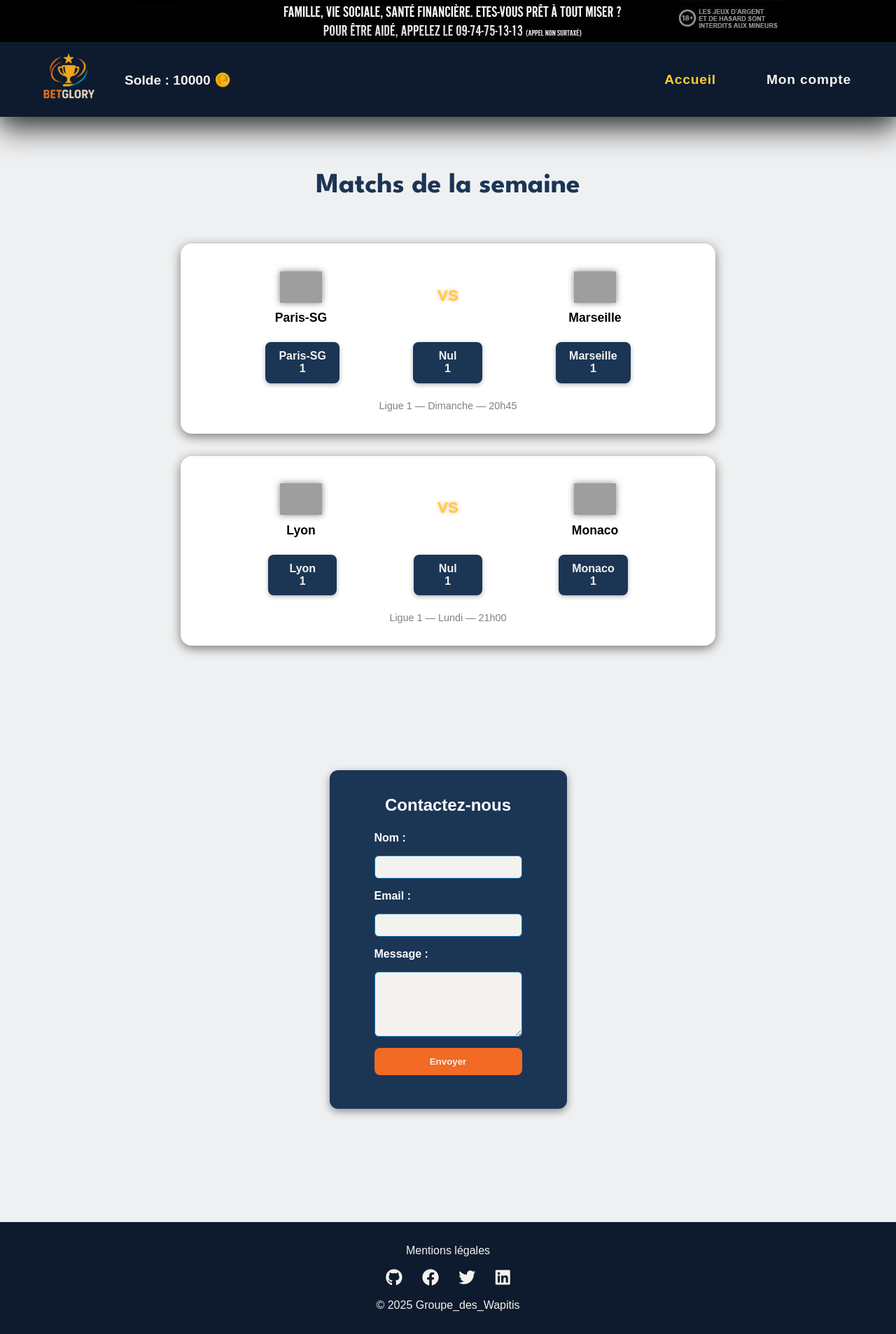
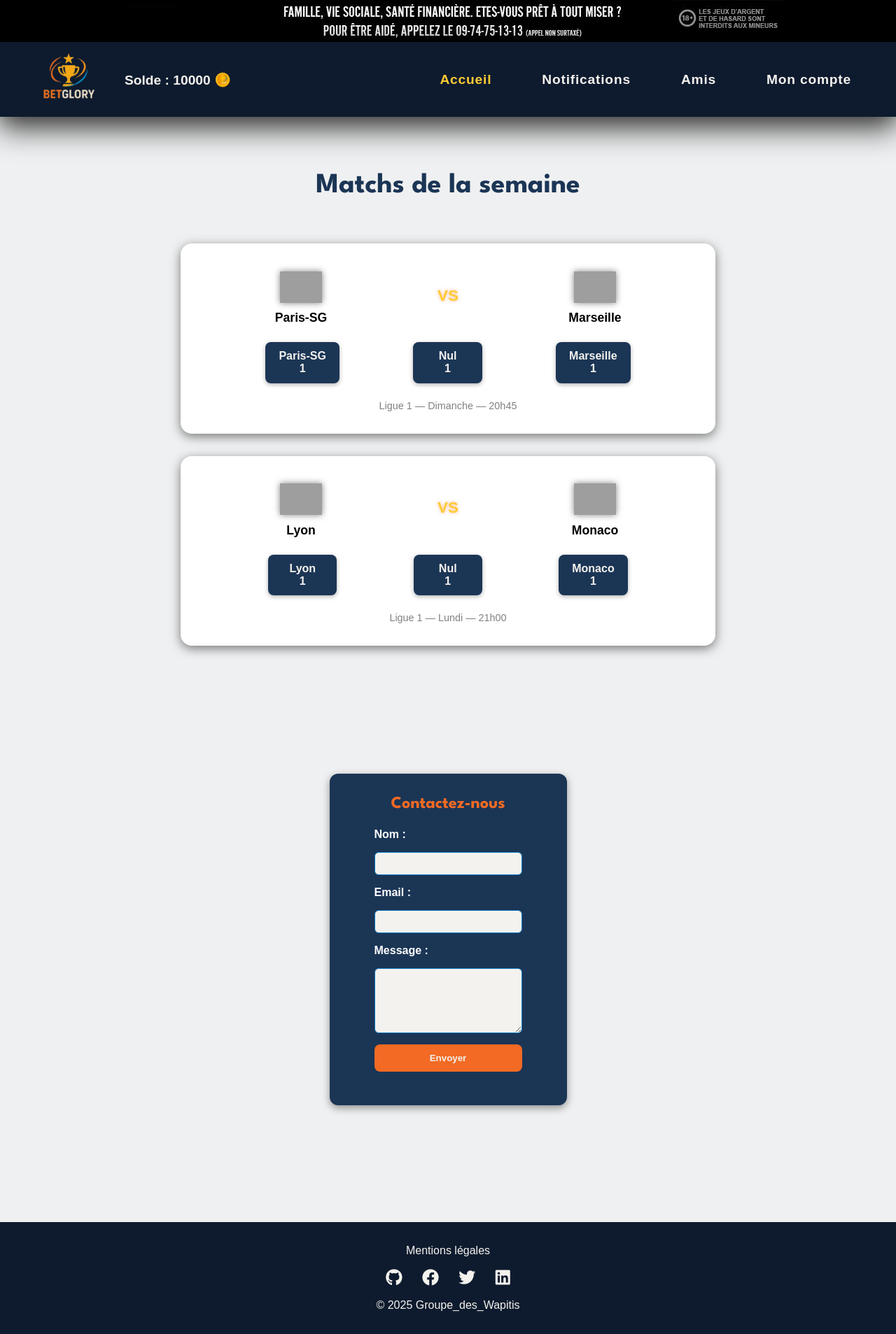
Before and after one commit to Neptune-dev/ProjetDevWeb, a PHP site: page /site_paris_sportifs/ in a window 1280 px wide. Shown: the whole page at 70% size. Run offline with PHP 8.4, Linux system fonts and the light colour scheme; a user stored in the database is signed in; data comes from the database, SQL or seed files in the repository; data that the repository does not hold is empty; some web fonts are replaced; grey boxes are pictures that could not be loaded.

Commit message:
debut maj amis
j'ai commencé a créer l'afficahge des amis, mais la commande sql avc le php n'est pas encore bonne. J'ai aussi ajouté au bandeau du haut une partie notification et amis ( a voir si c'est vraiment utile a la fin )

```diff
--- a/db/BDsetup.sql
+++ b/db/BDsetup.sql
@@ -84,6 +84,7 @@ CREATE TABLE FriendRequests (
   ID int NOT NULL AUTO_INCREMENT,
   Sender int NOT NULL,
   Receiver int NOT NULL,
+  Validation int NULL
   PRIMARY KEY (ID),
   FOREIGN KEY (Sender) REFERENCES Users(ID),
   FOREIGN KEY (Receiver) REFERENCES Users(ID)
--- a/www/site_paris_sportifs/public/css/DA.css
+++ b/www/site_paris_sportifs/public/css/DA.css
@@ -28,7 +28,7 @@ body{
   text-align: left;
 }
 
-h1,h3,h4,h5,h6,p{ /*Gérer pour le h2 ! Utile ?*/
+h1,h2,h3,h4,h5,h6,p{ /*Gérer pour le h2 ! Utile ?*/
   margin: 0;
   padding: 0;
 }
@@ -60,6 +60,14 @@ h1 {
   padding: 2rem;
 }
 
+h2 {
+  font-family: 'League-Spartan', sans-serif;
+  color: var(--primary-color);
+  font-size: 1.5rem;
+  margin-bottom: 1rem;
+  margin-top: 1rem;
+}
+
 h4 {
   font-family: 'League-Spartan', sans-serif;
   color: var(--panneau-color);
--- a/www/site_paris_sportifs/views/base.php
+++ b/www/site_paris_sportifs/views/base.php
@@ -63,10 +63,16 @@ de base structurelle commune à toutes les pages qui se ressembleront-->
                 <li><a href="/site_paris_sportifs/">Accueil</a></li>
 
                 <?php if (isset($_SESSION['user'])): ?>
+                    <li><a href="/site_paris_sportifs/notifications">Notifications</a></li>
+                    <li><a href="/site_paris_sportifs/friends">Amis</a></li>
+                <?php endif; ?>
+
+                <?php if (isset($_SESSION['user'])): ?>
                     <li><a href="/site_paris_sportifs/mon_compte">Mon compte</a></li>
                 <?php else: ?>
                     <li><a href="/site_paris_sportifs/login">Se connecter</a></li>
                 <?php endif; ?>
+
             </ul>
         </nav>
     </header>
```
Also changed, not shown: www/site_paris_sportifs/routes/mon_compte.php (+32 -3 lines).
